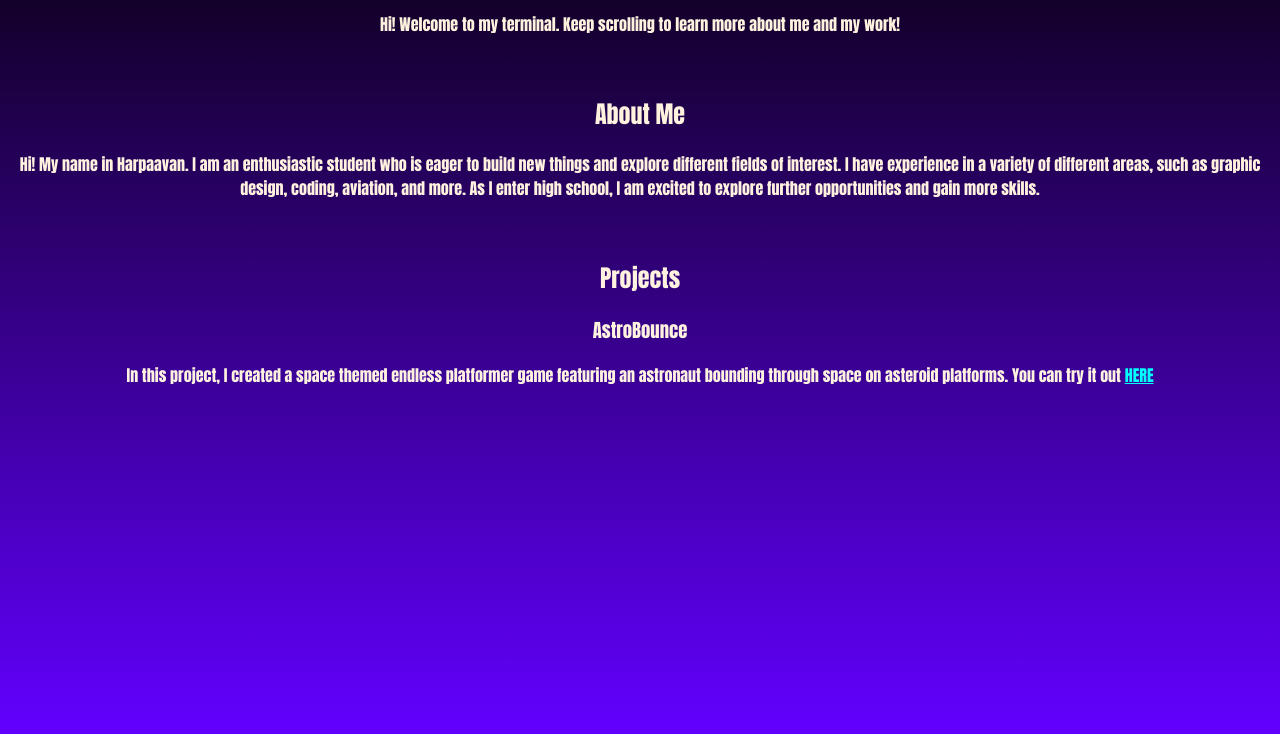
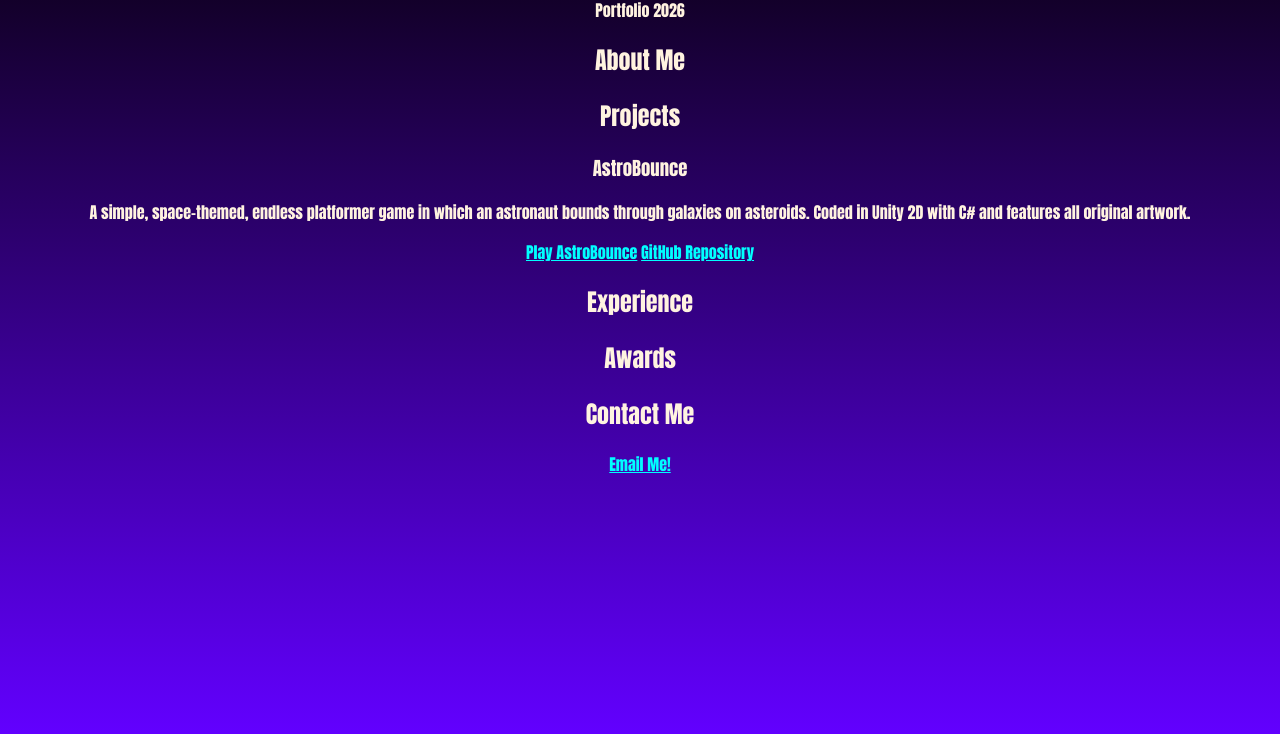
Before and after one commit to Harpaavan-S/my-personal-website, a plain HTML site: page index.html in a window 1280 px wide. Shown: the part 66-800 px from the top of the page. Drawn offline with Linux system fonts and the light colour scheme.

Commit message:
I have started to build out the HTML framework of the website

```diff
--- a/index.html
+++ b/index.html
@@ -1,17 +1,48 @@
 <html lang="en">
     <head>
+        <meta charset="UTF-8" />
         <link rel="stylesheet" href="style.css">
         <title>Harpaavan Sahota</title>
     </head>
     <body>
-        <h1>Harpaavan Sahota</h1>
-        <p>Hi! Welcome to my terminal. Keep scrolling to learn more about me and my work!</p>
-        <br>
-        <h2>About Me</h2>
-        <p>Hi! My name in Harpaavan. I am an enthusiastic student who is eager to build new things and explore different fields of interest. I have experience in a variety of different areas, such as graphic design, coding, aviation, and more. As I enter high school, I am excited to explore further opportunities and gain more skills.</p>
-        <br>
-        <h2>Projects</h2>
-        <h3>AstroBounce</h3>
-        <p>In this project, I created a space themed endless platformer game featuring an astronaut bounding through space on asteroid platforms. You can try it out <a href="https://play.unity.com/en/games/bf8dfc49-bfb1-4866-b98f-47a955be2e97/astrobounce">HERE</a></p>
+        <section id="hero">
+            <h1>Harpaavan Sahota</h1>
+            <p>Portfolio 2026</p>
+        </section>
+        <section id="about">
+            <h2>About Me</h2>
+            <p></p>
+        </section>
+        <section id="projects">
+            <h2>Projects</h2>
+            <div>
+                <h3>AstroBounce</h3>
+                <p>A simple, space-themed, endless platformer game in which an astronaut bounds through galaxies on asteroids. Coded in Unity 2D with C# and features all original artwork.</p>
+                <a href="https://play.unity.com/en/games/bf8dfc49-bfb1-4866-b98f-47a955be2e97/astrobounce">Play AstroBounce</a>
+                <a href="https://github.com/Harpaavan-S/astro-bounce">GitHub Repository</a>
+            </div>
+        </section>
+        <section id="experience">
+            <h2>Experience</h2>
+            <div>
+                <h3></h3>
+                <p></p>
+            </div>
+        </section>
+        <section id="award">
+            <h2>Awards</h2>
+            <div>
+                <h3></h3>
+                <p></p>
+            </div>
+        </section>
+        <section id="contact">
+            <h2>Contact Me</h2>
+            <div>
+                <h3></h3>
+                <p></p>
+                <a href="mailto:harpaavan93@gmail.com">Email Me!</a>
+            </div>
+        </section>
     </body>
 </html>
```
Also changed, not shown: script.js (added).
